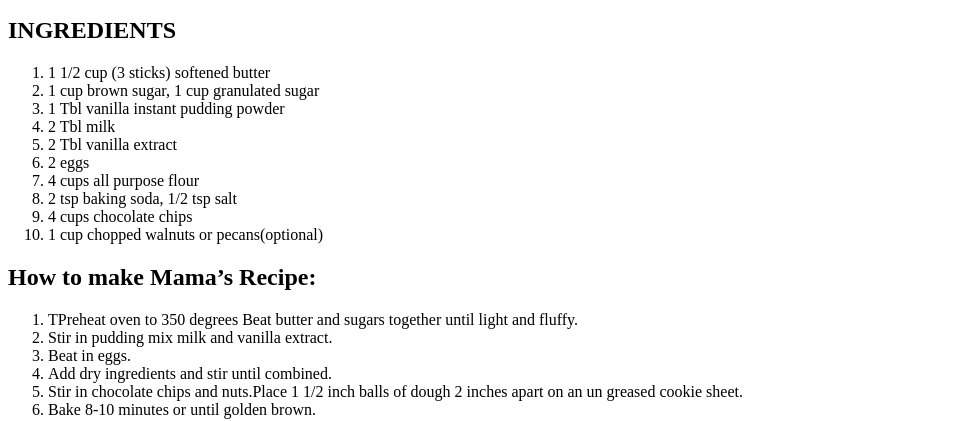
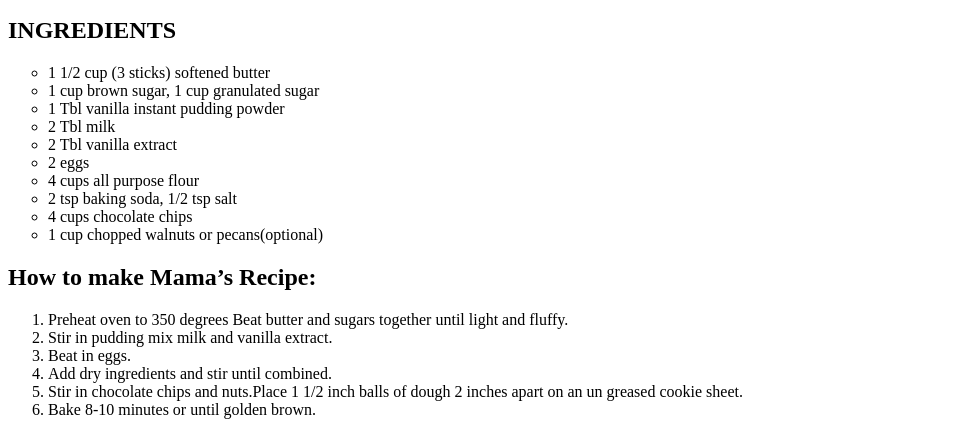
Before and after one commit to GuillaumeGateau/cookie_recipe, a plain HTML site: page index.html in a window 1280 px wide. Shown: the part 135-556 px from the top of the page, without its empty margins (0-962 px from the left). Drawn offline with Linux system fonts and the light colour scheme.

Commit message:
removed typo and changed to bullets for ingredients

```diff
--- a/index.html
+++ b/index.html
@@ -23,7 +23,7 @@ The Cookie Recipe
 	<p><b>Prep Time:</b> 45 Min</p>
 
 	<h2>INGREDIENTS</h2>
-		<ol type="1">
+		<ol style="list-style-type:circle">
 		    <li>1 1/2 cup (3 sticks) softened butter</li>
 		    <li>1 cup brown sugar, 1 cup granulated sugar</li>
 		    <li>1 Tbl vanilla instant pudding powder</li>
@@ -39,7 +39,7 @@ The Cookie Recipe
 
 	<h2>How to make Mama’s Recipe:</h2>
 	<ol type="1">
-		<li>TPreheat oven to 350 degrees Beat butter and sugars together until light and fluffy.</li>
+		<li>Preheat oven to 350 degrees Beat butter and sugars together until light and fluffy.</li>
 			<li>Stir in pudding mix milk and vanilla extract.</li>
 			<li>Beat in eggs.</li>
 			<li>Add dry ingredients and stir until combined.</li>
```
